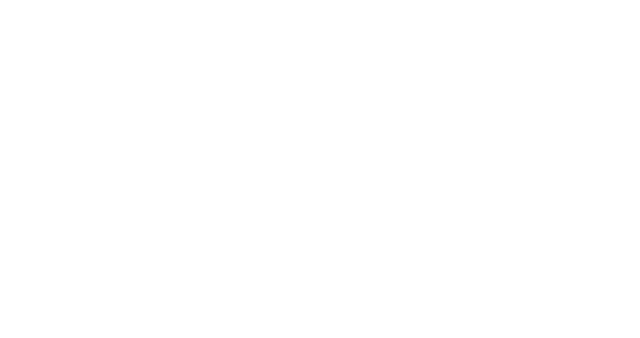
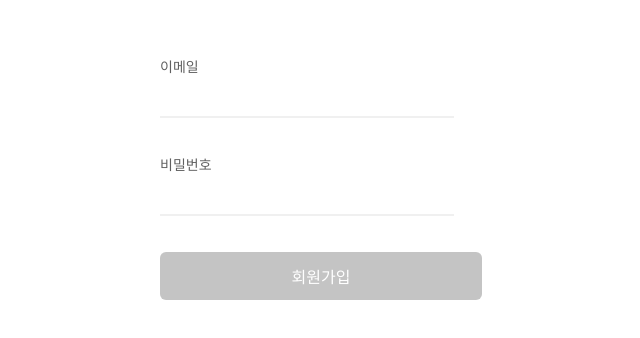
Before and after one commit to Dahyeeee/wanted-pre-onboarding-fe-7, a React (Create React App) app: page /signup in a window 1280 px wide. Before the commit this address had no page. Shown: the part 230-568 px from the top of the page, without its empty margins (319-959 px from the left). Built offline with nearby package versions, Linux system fonts and the light colour scheme.

Commit message:
feat:signup and login feature added

```diff
--- a/src/App.tsx
+++ b/src/App.tsx
@@ -1,5 +1,5 @@
 import React from "react";
-import { BrowserRouter, Routes, Route } from "react-router-dom";
+import { BrowserRouter, Routes, Route, Navigate } from "react-router-dom";
 import Signin from "./page/Signin";
 import Signup from "./page/Signup";
 import Todo from "./page/Todo";
@@ -9,8 +9,9 @@ function App() {
     <BrowserRouter>
       <Routes>
         <Route path="/" element={<Signin />} />
-        <Route path="/singup" element={<Signup />} />
+        <Route path="/signup" element={<Signup />} />
         <Route path="/todo" element={<Todo />} />
+        <Route path="*" element={<Navigate to="/" />} />
       </Routes>
     </BrowserRouter>
   );
--- /dev/null
+++ b/src/api/axios.ts
@@ -0,0 +1,6 @@
+import axios from "axios";
+
+export default axios.create({
+  baseURL: "https://pre-onboarding-selection-task.shop/",
+  headers: { "Content-Type": "application/json" },
+});
--- a/src/component/login/SignForm.tsx
+++ b/src/component/login/SignForm.tsx
@@ -1,43 +1,87 @@
 import React, { useState } from "react";
+import { Navigate, useNavigate } from "react-router-dom";
 import styled from "styled-components";
+import axios from "../../api/axios";
 
-const emailReg = /^\w+@[a-zA-Z_]+?\.[a-zA-Z]{2,3}$/;
+const EMAIL_REG = /^\w+@[a-zA-Z_]+?\.[a-zA-Z]{2,3}$/;
+const LOGIN_URL = "/auth/signin";
+const SIGNUP_URL = "/auth/signup";
 
 export default function SignForm(props: { state: string }) {
+  const navigate = useNavigate();
   const [email, setEmail] = useState("");
-  const [pw, setPw] = useState("");
+  const [password, setpassword] = useState("");
+
+  const handleLogin = async (e: React.FormEvent<HTMLFormElement>) => {
+    e.preventDefault();
+
+    try {
+      const response = await axios.post(
+        LOGIN_URL,
+        JSON.stringify({ email, password })
+      );
+      const accessToken = response?.data?.access_token;
+      sessionStorage.setItem("token", accessToken);
+      navigate("/todo");
+    } catch {
+      console.log("Login failed");
+    }
+  };
+
+  const handleSignup = async (e: React.FormEvent<HTMLFormElement>) => {
+    e.preventDefault();
+
+    try {
+      const response = await axios.post(
+        SIGNUP_URL,
+        JSON.stringify({ email, password })
+      );
+      const accessToken = response?.data?.access_token;
+      if (accessToken) {
+        console.log("회원가입이 완료되었습니다");
+        navigate("/login");
+      }
+    } catch {
+      console.log("Signup failed");
+    }
+  };
+
   return (
-    <form method="post">
+    <Wrapper>
+      <form onSubmit={props.state === "로그인" ? handleLogin : handleSignup}>
         <InputBox>
           <label>이메일</label>
-        <div>
           <InputField
             type="email"
             value={email}
             onChange={(e) => setEmail(e.target.value)}
           />
-        </div>
         </InputBox>
         <InputBox>
           <label>비밀번호</label>
-        <div>
           <InputField
             type="password"
-            value={pw}
-            onChange={(e) => setPw(e.target.value.trim())}
+            value={password}
+            onChange={(e) => setpassword(e.target.value.trim())}
           />
-        </div>
         </InputBox>
-
         <ButtonSt
           type="submit"
-        disabled={!(emailReg.test(email) && pw.length >= 8)}
+          disabled={!(EMAIL_REG.test(email) && password.length >= 8)}
         >
           {props.state}
         </ButtonSt>
       </form>
+    </Wrapper>
   );
 }
+
+const Wrapper = styled.div`
+  height: 100vh;
+  display: flex;
+  justify-content: center;
+  align-items: center;
+`;
 
 const InputBox = styled.div`
   display: flex;
--- a/src/page/Signup.tsx
+++ b/src/page/Signup.tsx
@@ -1,6 +1,6 @@
 import React from "react";
-import LoginSignup from "../component/login/SignForm";
+import SignForm from "../component/login/SignForm";
 
 export default function Signup() {
-  return <LoginSignup state="회원가입" />;
+  return <SignForm state="회원가입" />;
 }
```
Lines whose indentation alone changed are shown as unchanged.
